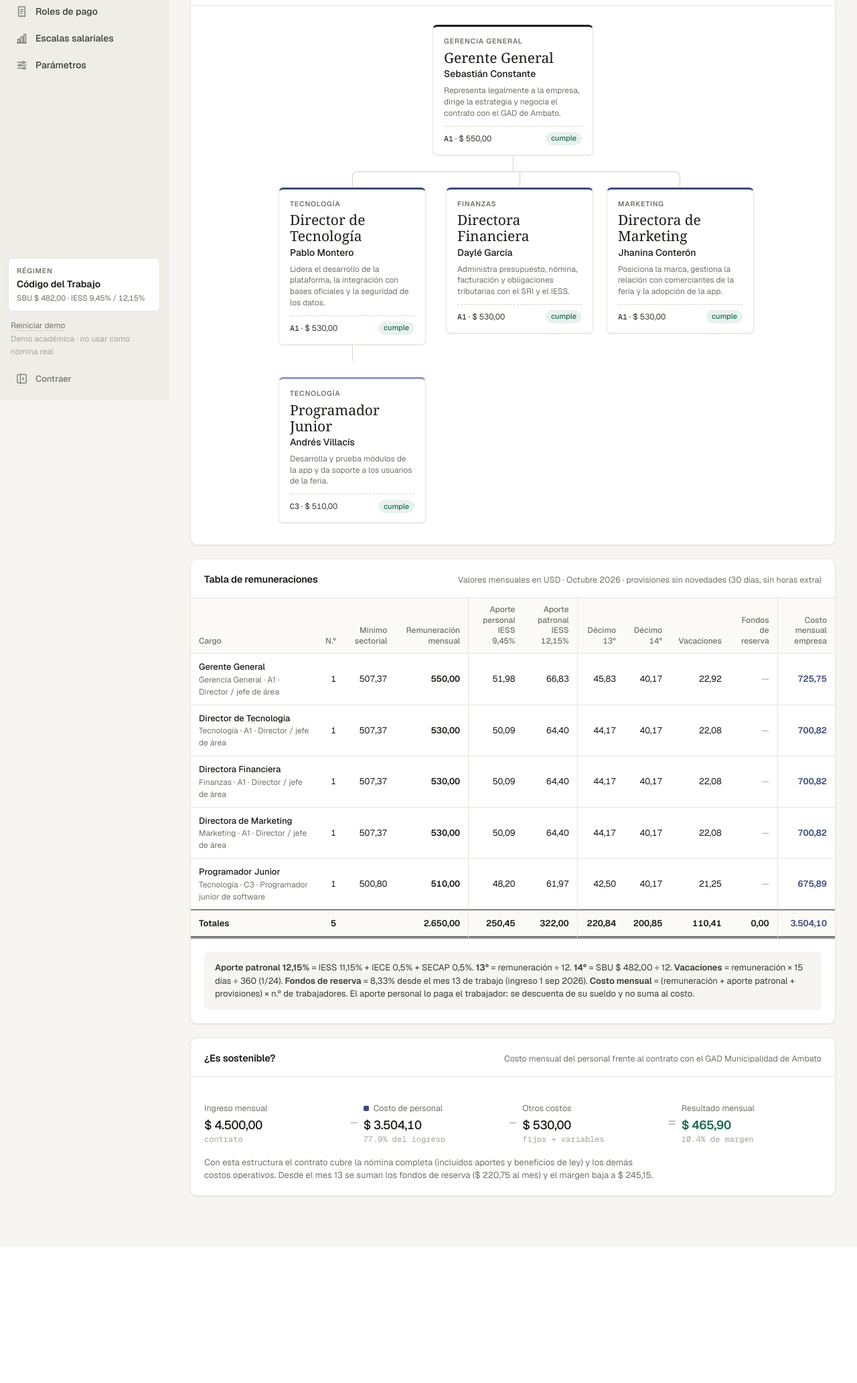
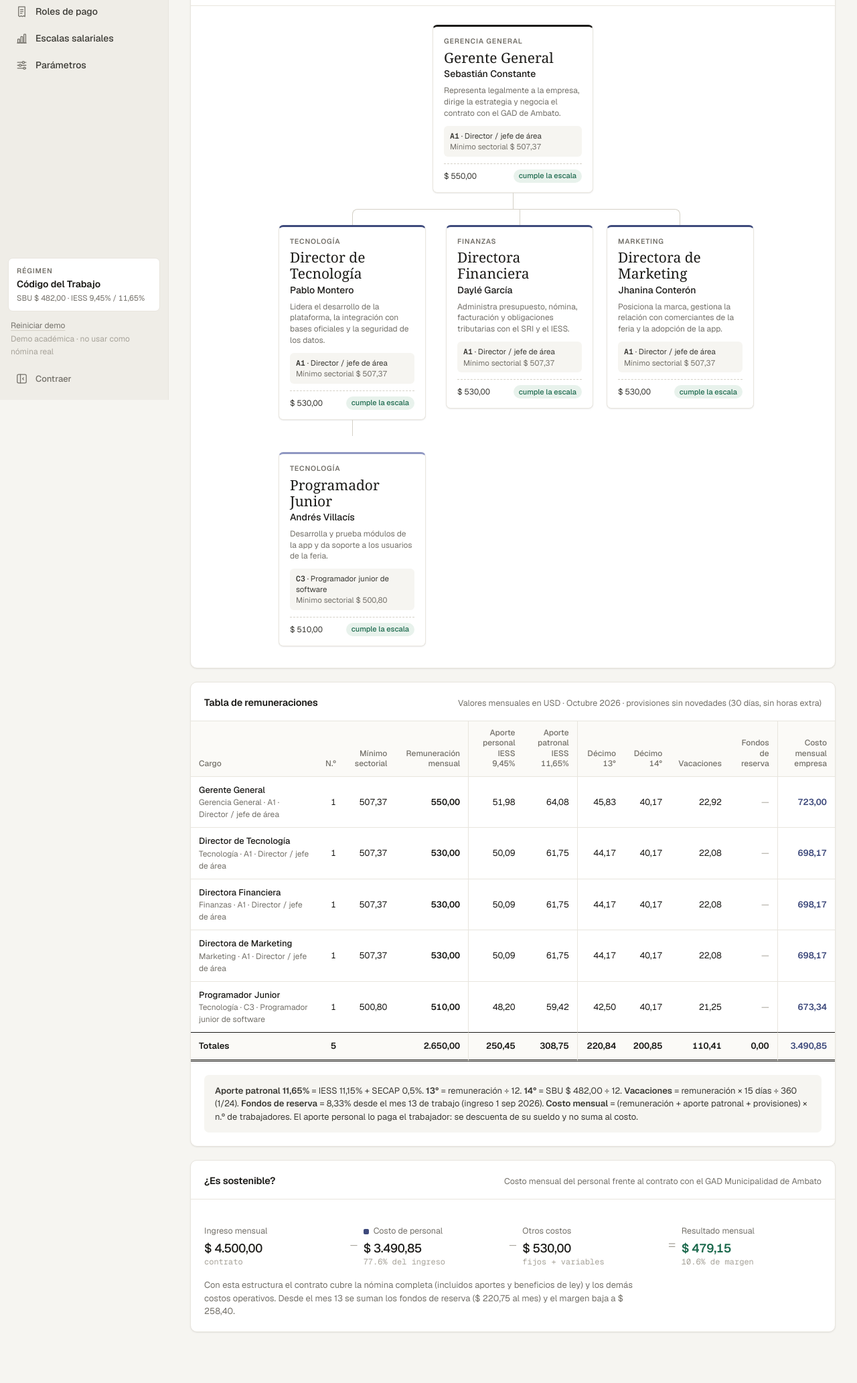
Before and after one commit to seby10/roles-pago-ec, a Flask app: page /organigrama in a window 1280 px wide. Shown: the part 203-2268 px from the top of the page at 67% size. Before the commit the page ends 2065 px from the top, so only its background shows below. Run offline with Flask 3, Linux system fonts and the light colour scheme; data comes from the database, SQL or seed files in the repository; some web fonts are replaced.

Commit message:
fix: Drop IECE by default, hide employer cost when printing payslips
IECE defaults to 0 % (the institute closed in 2015 and the MDT reported
the 0.5 % was removed in 2025); SECAP stays at 0.5 %, so the private
employer rate is 11.65 %. It remains editable in Parámetros. Schema 6
recreates the demo database so the new default applies.

The employer-cost section of the individual payslip is screen-only, and
each org chart node now shows its scale level, title and value.

Co-Authored-By: Claude Opus 5.5 <noreply@anthropic.com>

```diff
--- a/app.py
+++ b/app.py
@@ -120,7 +120,7 @@ CREATE TABLE IF NOT EXISTS roles_detalle (
 );
 """
 
-SCHEMA_VERSION = 5  # súbelo si cambias SCHEMA: la base vieja se respalda y se crea una nueva
+SCHEMA_VERSION = 6  # súbelo si cambias SCHEMA: la base vieja se respalda y se crea una nueva
 
 # Equipo de FERIAUTO: los 4 socios fundadores, contratados bajo el Código del Trabajo desde el inicio
 # de actividades (01-09-2026), y el primer empleado (ficticio). Sueldos sobre el mínimo sectorial de cada
@@ -261,6 +261,9 @@ def vista_params():
             "iess_personal": pct(e["iess_personal"]), "patronal": pct(e["iess_patronal"]),
             "iece": pct(e["iece"]), "secap": pct(e["secap"]), "iece_secap": pct(iece_secap),
             "hay_iece_secap": bool(iece_secap),
+            # solo los aportes adicionales que se cobran: "SECAP 0,5%" o "IECE 0,5% + SECAP 0,5%"
+            "adicionales": " + ".join(f"{n} {pct(e[k])}" for n, k in (("IECE", "iece"), ("SECAP", "secap"))
+                                      if Decimal(str(e[k]))),
             "patronal_total": pct(Decimal(str(e["iess_patronal"])) + iece_secap), "fondos": pct(e["fondos"]),
             "dias_vacaciones": int(e["dias_vacaciones"]), "vac_divisor": 360 // int(e["dias_vacaciones"]),
             "f_sup": float(e["recargo_sup"]), "f_ext": float(e["recargo_ext"]),
@@ -564,7 +567,7 @@ def rol_generar():
         anio=anio, mes=mes, generado_en=date.today().isoformat(), n_empleados=len(detalles),
         total_ingresos=total("total_ingresos"), total_descuentos=total("total_descuentos"),
         total_neto=total("neto"), total_costo=total("costo_total"), total_ir=total("ir"),
-        # planilla IESS = lo que se transfiere al IESS: aporte personal + patronal + IECE/SECAP
+        # planilla IESS = lo que se transfiere al IESS: aporte personal + patronal + adicionales (SECAP)
         total_iess=total("iess_personal") + total("patronal") + total("iece_secap"),
         regimen=empresa()["regimen"], params=json.dumps(vista_params()))
     cabecera = {k: float(v) if isinstance(v, Decimal) else v for k, v in cabecera.items()}
--- a/calculos.py
+++ b/calculos.py
@@ -11,7 +11,7 @@ Flujo de cada rol:
     − IESS personal − retención IR − anticipos − préstamos IESS = TOTAL DESCUENTOS
     = NETO A RECIBIR
     Costo empleador = gravado + provisiones (13°, 14°, vacaciones, fondos de reserva)
-                      + aporte patronal (+ IECE y SECAP en el sector privado)
+                      + aporte patronal (+ SECAP en el sector privado)
 
 Los porcentajes, vacaciones, recargos de horas extra y la escala salarial dependen del régimen
 laboral (REGIMENES: Código del Trabajo, LOSEP, LOEP, LOES) y llegan en el dict `p`.
@@ -58,7 +58,9 @@ CANASTAS_CATASTROFICA = 100   # enfermedad catastrófica, rara o huérfana del t
 REGIMENES = {
     "CT": dict(
         nombre="Código del Trabajo", sector="Sector privado",
-        iess_personal="9.45", iess_patronal="11.15", iece="0.5", secap="0.5",
+        # IECE: el instituto se suprimió en 2015 y el MDT informó en 2025 que su 0,5 % se eliminó con la
+        # reforma al Código Monetario → 0 por defecto (editable si se vuelve a cobrar). SECAP 0,5 % sigue.
+        iess_personal="9.45", iess_patronal="11.15", iece="0", secap="0.5",
         dias_vacaciones=15, recargo_sup="1.5", recargo_ext="2", regla="minimo",
         escala="Salarios mínimos sectoriales", columna="Mínimo sectorial",
         contratos=["Indefinido", "Plazo fijo", "Eventual", "Ocasional", "Por obra o servicio", "Jornada parcial"],
@@ -370,13 +372,13 @@ if __name__ == "__main__":
     r = calcular_rol(emp, dict(dias=30, h50=10, comisiones=200), 2026, 10)
     esperado = dict(v_h50=93.75, total_gravado=1793.75, iess_personal=169.51, base_ir_anual=19490.88,
                     ir_causado=561.19, rebaja_gp=0, ir=46.77, neto=1577.47, p13=149.48, p14=40.17,
-                    p_vac=74.74, p_fondos=149.42, patronal=200.00, iece_secap=17.94, costo_total=2425.50)
+                    p_vac=74.74, p_fondos=149.42, patronal=200.00, iece_secap=8.97, costo_total=2416.53)
     for k, v in esperado.items():
         assert r[k] == v, f"{k}: {r[k]} != {v}"
 
     # Caso 2: mismo empleado, cobra fondos mensualizados → suben ingresos no gravados y neto; costo igual.
     r2_ = calcular_rol({**emp, "mensualiza_fondos": 1}, dict(dias=30, h50=10, comisiones=200), 2026, 10)
-    assert r2_["neto"] == round(1577.47 + 149.42, 2) and r2_["costo_total"] == 2425.50 and r2_["ir"] == 46.77
+    assert r2_["neto"] == round(1577.47 + 149.42, 2) and r2_["costo_total"] == 2416.53 and r2_["ir"] == 46.77
 
     # Caso 3: rebaja por gastos personales. $8.000 de gastos con 2 cargas (tope 11 CFB = $9.039,80):
     # rebaja = 18% × 8.000 = 1.440; IR causado 561,19 − 1.440 < 0 → retención 0.
--- a/static/style.css
+++ b/static/style.css
@@ -602,6 +602,11 @@ kbd { font: 500 11px var(--sans); border: 1px solid var(--line-strong); border-b
 /* ---------------------------------------------------------------- organigrama: niveles y pie con escala */
 .org-node--n2 { border-top-color: var(--costo); }
 .org-node--n3 { border-top-color: #8f97c2; }
+.org-escala { display: flex; flex-direction: column; gap: 1px; margin-top: 8px; padding: 7px 9px; border-radius: 6px; background: var(--paper); font-size: 11.5px; line-height: 1.35; }
+.org-escala-k { color: var(--ink-2); }
+.org-escala-k b { font-family: var(--mono); font-weight: 600; }
+.org-escala-v { color: var(--muted); font-variant-numeric: tabular-nums; }
+@media print { .org-escala { -webkit-print-color-adjust: exact; print-color-adjust: exact; } }
 .org-pie { display: flex; flex-wrap: wrap; align-items: center; justify-content: space-between; gap: 4px 8px; }
 .org-pie b { font-family: var(--mono); font-weight: 500; font-size: 11.5px; }
 
--- a/templates/organigrama.html
+++ b/templates/organigrama.html
@@ -11,10 +11,15 @@
       <span class="org-cargo">{{ p.e.cargo }}</span>
       <span class="org-nombre">{{ p.e.nombres }} {{ p.e.apellidos }}</span>
       {% if p.e.funcion %}<span class="org-funcion">{{ p.e.funcion }}</span>{% endif %}
+      <span class="org-escala">
+        {% if p.e.grado[0] %}<span class="org-escala-k"><b>{{ p.e.estructura }}</b> · {{ p.e.grado[0] }}</span>
+        <span class="org-escala-v">{{ REG.columna }} $ {{ p.e.grado[1]|cifra }}</span>
+        {% else %}<span class="org-escala-k">Sin grado en la escala {{ REG.nombre }}</span>{% endif %}
+      </span>
       <span class="org-pie">
-        <span>{% if p.e.estructura %}<b>{{ p.e.estructura }}</b> · {% endif %}{{ p.e.sueldo|money }}</span>
+        <span>{{ p.e.sueldo|money }}</span>
         {% if p.e.avisos %}<span class="tag tag--warn" title="{{ p.e.avisos|join('; ') }}">revisar escala</span>
-        {% elif p.e.estructura %}<span class="tag tag--neto" title="{{ p.e.grado[0] }} · {{ REG.columna }} $ {{ p.e.grado[1]|cifra }}">cumple</span>{% endif %}
+        {% elif p.e.estructura %}<span class="tag tag--neto">cumple la escala</span>{% endif %}
       </span>
     </a>
     {% if p.hijos %}<ul>{% for h in p.hijos %}{{ nodo(h) }}{% endfor %}</ul>{% endif %}
@@ -111,7 +116,7 @@
   </div>
   <div class="panel-body">
     <div class="note"><p>
-      <b>Aporte patronal {{ P.patronal_total }}</b> = IESS {{ P.patronal }}{% if P.hay_iece_secap %} + IECE {{ P.iece }} + SECAP {{ P.secap }}{% endif %}. <b>13°</b> = remuneración ÷ 12. <b>14°</b> = SBU $ {{ P.sbu }} ÷ 12.
+      <b>Aporte patronal {{ P.patronal_total }}</b> = IESS {{ P.patronal }}{% if P.adicionales %} + {{ P.adicionales }}{% endif %}. <b>13°</b> = remuneración ÷ 12. <b>14°</b> = SBU $ {{ P.sbu }} ÷ 12.
       <b>Vacaciones</b> = remuneración × {{ P.dias_vacaciones }} días ÷ 360 (1/{{ P.vac_divisor }}). <b>Fondos de reserva</b> = {{ P.fondos }} desde el mes 13 de trabajo (ingreso {{ ingreso|fecha if ingreso else '—' }}).
       <b>Costo mensual</b> = (remuneración + aporte patronal + provisiones) × n.º de trabajadores. El aporte personal lo paga el trabajador: se descuenta de su sueldo y no suma al costo.
     </p></div>
--- a/templates/parametros.html
+++ b/templates/parametros.html
@@ -89,7 +89,7 @@
         <input type="radio" name="regimen" value="{{ clave }}"{% if v('regimen') == clave %} checked{% endif %}>
         <span class="regimen-head"><b>{{ r.nombre }}</b><span class="tag">{{ r.sector }}</span>{% if clave == EMPRESA.regimen %}<span class="tag tag--neto">actual</span>{% endif %}</span>
         <span class="regimen-nota">{{ r.nota }}</span>
-        <span class="regimen-cifras">IESS {{ r.iess_personal|replace('.', ',') }} % / {{ r.iess_patronal|replace('.', ',') }} %{% if r.iece != '0' %} + IECE/SECAP 1 %{% endif %} · vacaciones {{ r.dias_vacaciones }} días · escala {{ r.escala|lower }}</span>
+        <span class="regimen-cifras">IESS {{ r.iess_personal|replace('.', ',') }} % / {{ r.iess_patronal|replace('.', ',') }} %{% if r.secap != '0' %} + SECAP {{ r.secap|replace('.', ',') }} %{% endif %} · vacaciones {{ r.dias_vacaciones }} días · escala {{ r.escala|lower }}</span>
       </label>
       {% endfor %}
     </div>
@@ -115,7 +115,7 @@
       {% endfor %}
     </div>
     <div class="note" style="margin-top:20px"><p>
-      <b>Fuentes 2026.</b> SBU $482 (Acuerdo MDT-2025-195) · aportes IESS Resolución C.D. 501 · IECE 0,5 % y SECAP 0,5 % siguen siendo aportes patronales en el sector privado (hay proyectos de reforma en la Asamblea) ·
+      <b>Fuentes 2026.</b> SBU $482 (Acuerdo MDT-2025-195) · aportes IESS Resolución C.D. 501 · SECAP 0,5 % sigue siendo aporte patronal del sector privado · IECE en 0 %: el instituto se suprimió en 2015 y el MDT informó en 2025 que el 0,5 % se eliminó (cámbialo si el IESS lo vuelve a cobrar) ·
       canasta familiar básica enero 2026 $821,80 (INEC) · fondos de reserva 8,33 % desde el mes 13 (CT art. 196) · horas extra CT art. 55 y LOSEP art. 114 ·
       jornada distribuida de hasta 10 h diarias: Acuerdo MDT-2026-059.
     </p></div>
--- a/templates/rol_ver.html
+++ b/templates/rol_ver.html
@@ -44,7 +44,7 @@
   <div class="stat">
     <div class="stat-label">Planilla IESS</div>
     <div class="stat-value">{{ cab.total_iess|money }}</div>
-    <div class="stat-note">personal + patronal + IECE/SECAP</div>
+    <div class="stat-note">personal + patronal{{ ' + ' ~ P.adicionales if P.adicionales }}</div>
   </div>
   <div class="stat">
     <div class="stat-label">Retención IR</div>
@@ -79,7 +79,7 @@
     </div>
     <p class="explain">
       Neto + descuentos = total ingresos del rol ({{ cab.total_ingresos|money }}). Encima de eso la empresa paga aporte patronal
-      {{ P.patronal }}, IECE + SECAP {{ P.iece_secap }} y provisiona décimos, vacaciones y fondos de reserva.
+      {{ P.patronal }}{{ ', ' ~ P.adicionales if P.adicionales }} y provisiona décimos, vacaciones y fondos de reserva.
     </p>
   </div>
 </section>
@@ -181,7 +181,7 @@
         </tr>
         <tr>
           <th class="n sep">Décimo 13°</th><th class="n">Décimo 14°</th><th class="n">Vacaciones</th><th class="n">Fondos reserva</th>
-          <th class="n sep">Patronal {{ P.patronal }}</th><th class="n">IECE+SECAP</th>
+          <th class="n sep">Patronal {{ P.patronal }}</th><th class="n">{{ P.adicionales or 'IECE+SECAP' }}</th>
         </tr>
       </thead>
       <tbody>
```
Also changed, not shown: exportar.py (+8 -8 lines), templates/rol_individual.html (+4 -3 lines), README.md.
